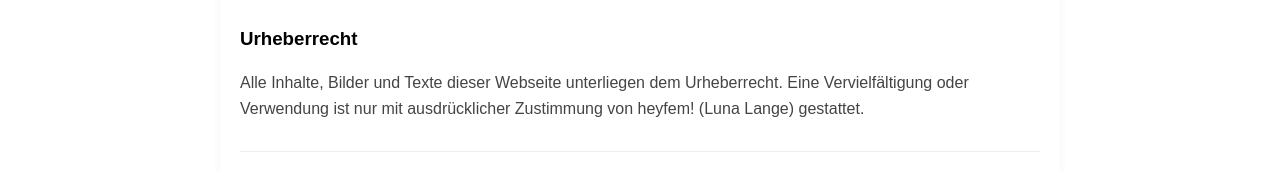
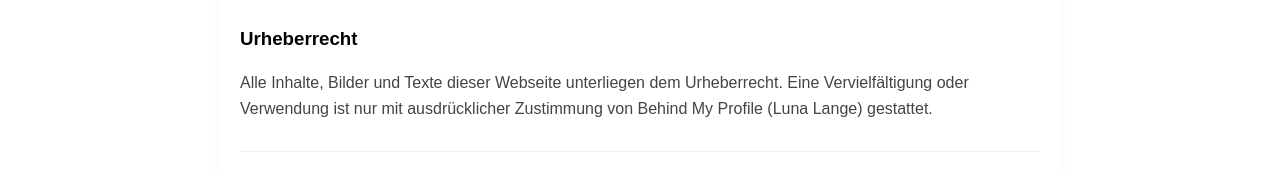
Before and after one commit to lulu111tos/behindmyprofile, a plain HTML site: page impressum.html in a window 1280 px wide. Shown: the part 972-1143 px from the top of the page. Drawn offline with Linux system fonts and the light colour scheme.

Commit message:
Add files via upload

```diff
--- a/impressum.html
+++ b/impressum.html
@@ -231,7 +231,7 @@
 
     <h3>Urheberrecht</h3>
     <p>
-    Alle Inhalte, Bilder und Texte dieser Webseite unterliegen dem Urheberrecht. Eine Vervielfältigung oder Verwendung ist nur mit ausdrücklicher Zustimmung von heyfem! (Luna Lange) gestattet.
+    Alle Inhalte, Bilder und Texte dieser Webseite unterliegen dem Urheberrecht. Eine Vervielfältigung oder Verwendung ist nur mit ausdrücklicher Zustimmung von Behind My Profile (Luna Lange) gestattet.
     </p>
 
     <hr>
```
